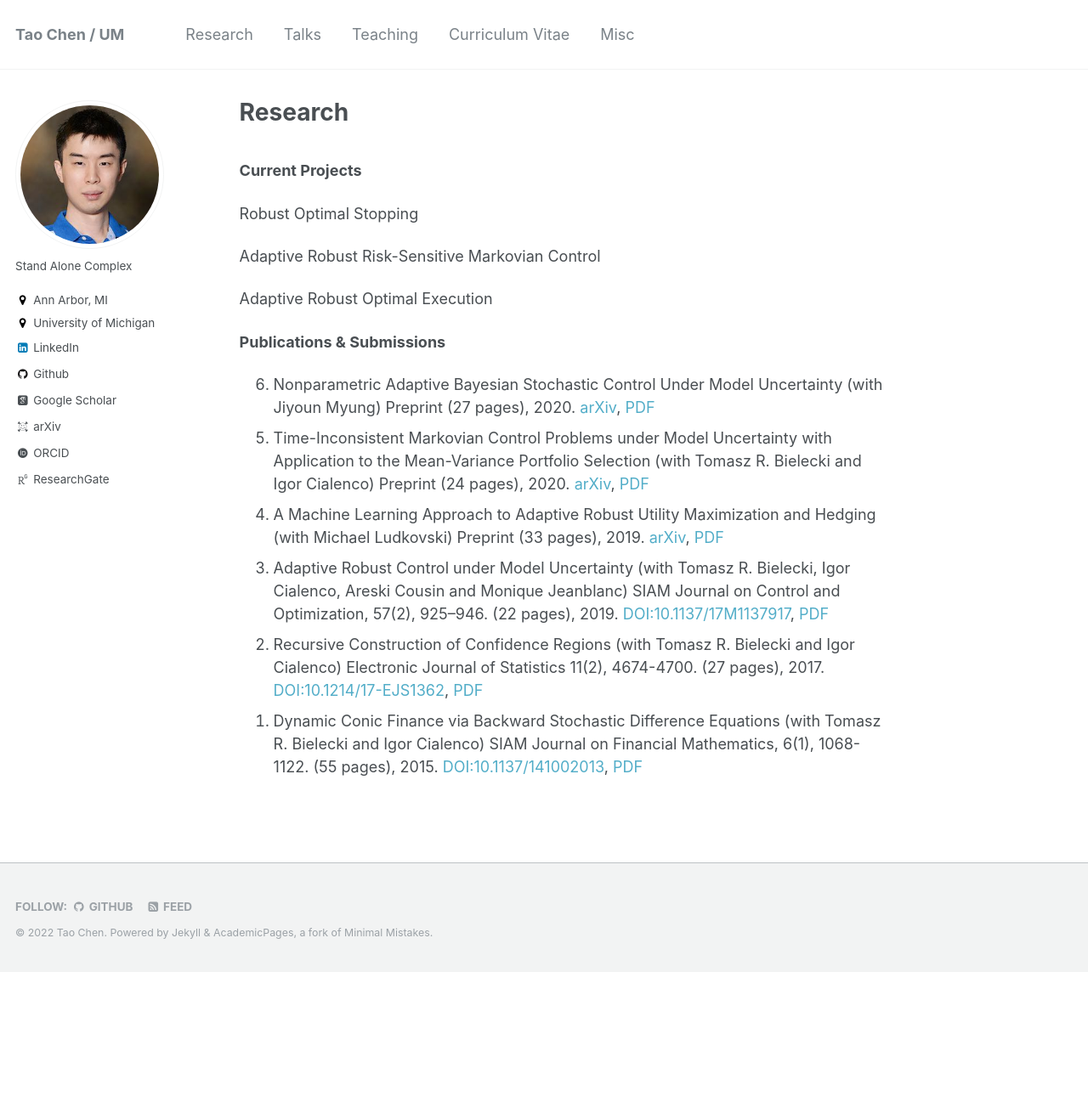
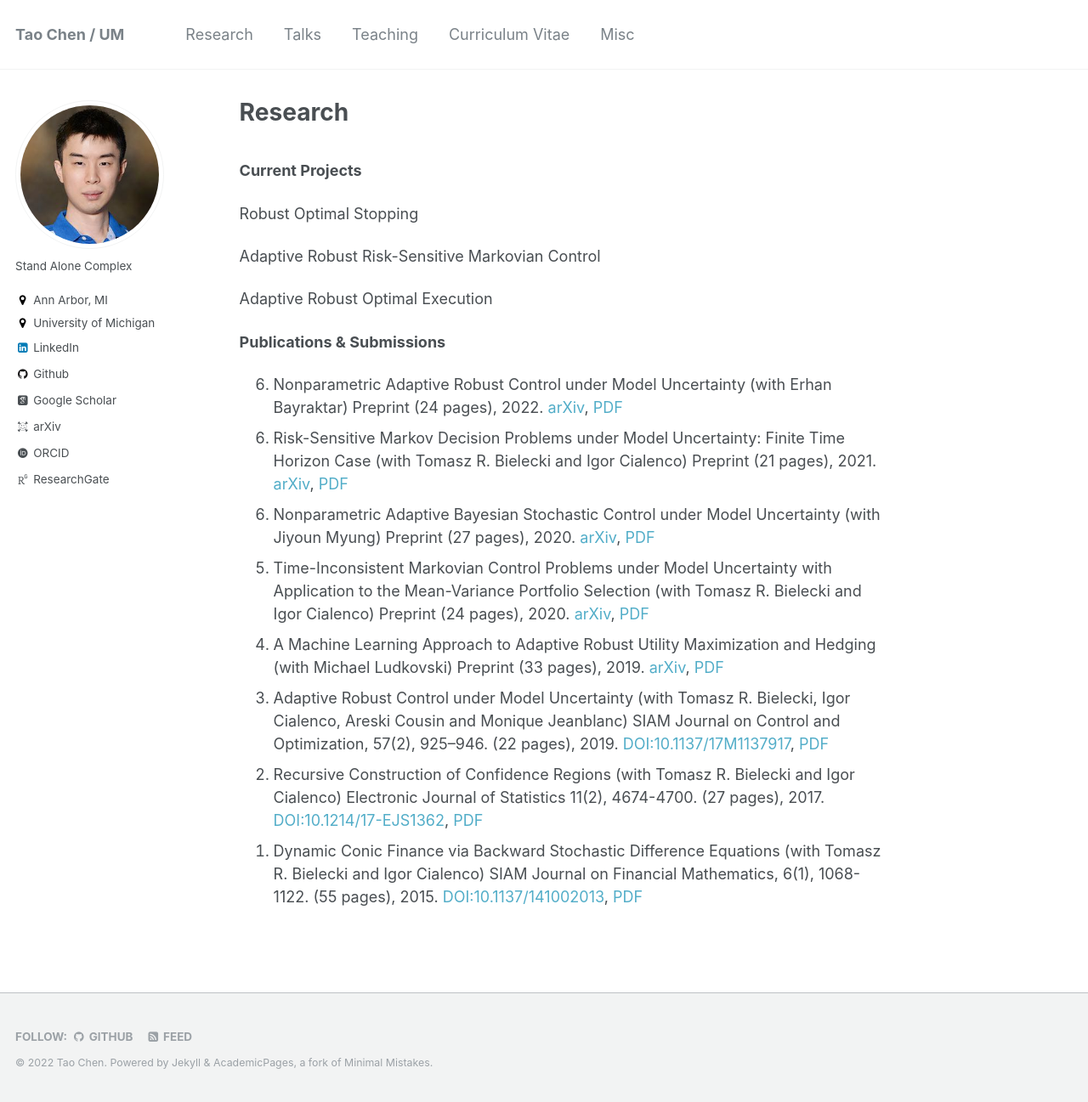
Before and after one commit to cherntodd/cherntodd.github.io, a Jekyll site: the page built from _pages/research.md, in a window 1280 px wide and 1297 px high. Shown: the whole window at 85% size. Built offline with Jekyll 4.4.1, drawn with Linux system fonts in a browser that asks for light colours; some web fonts are replaced.

Commit message:
no message

```diff
--- a/_pages/research.md
+++ b/_pages/research.md
@@ -15,7 +15,9 @@ Adaptive Robust Optimal Execution
 **Publications & Submissions**
 
 <ol>
-    <li value="6">Nonparametric Adaptive Bayesian Stochastic Control Under Model Uncertainty (with Jiyoun Myung) Preprint (27 pages), 2020. <a href="https://arxiv.org/abs/2011.04804">arXiv</a>, <a href="http://taochen.im/files/AdaptiveBayesian.pdf">PDF</a></li>
+    <li value="6">Nonparametric Adaptive Robust Control under Model Uncertainty (with Erhan Bayraktar) Preprint (24 pages), 2022. <a href="https://arxiv.org/abs/2202.10391">arXiv</a>, <a href="http://taochen.im/files/nonprametric.pdf">PDF</a></li>
+    <li value="6">Risk-Sensitive Markov Decision Problems under Model Uncertainty: Finite Time Horizon Case (with Tomasz R. Bielecki and Igor Cialenco) Preprint (21 pages), 2021. <a href="https://arxiv.org/abs/2104.06915">arXiv</a>, <a href="http://taochen.im/files/risk-sensitive.pdf">PDF</a></li>
+    <li value="6">Nonparametric Adaptive Bayesian Stochastic Control under Model Uncertainty (with Jiyoun Myung) Preprint (27 pages), 2020. <a href="https://arxiv.org/abs/2011.04804">arXiv</a>, <a href="http://taochen.im/files/AdaptiveBayesian.pdf">PDF</a></li>
 	<li value="5">Time-Inconsistent Markovian Control Problems under Model Uncertainty with Application to the Mean-Variance Portfolio Selection (with Tomasz R. Bielecki and Igor Cialenco) Preprint (24 pages), 2020. <a href="https://arxiv.org/abs/2002.02604">arXiv</a>, <a href="http://taochen.im/files/Time-Inconsistent.pdf">PDF</a></li>
 	<li value="4">A Machine Learning Approach to Adaptive Robust Utility Maximization and Hedging (with Michael Ludkovski) Preprint (33 pages), 2019. <a href="https://arxiv.org/abs/1912.00244">arXiv</a>, <a href="http://taochen.im/files/optInvInterp.pdf">PDF</a></li>
 	<li value="3">Adaptive Robust Control under Model Uncertainty (with Tomasz R. Bielecki, Igor Cialenco, Areski Cousin and Monique Jeanblanc) SIAM Journal on Control and Optimization, 57(2), 925–946. (22 pages), 2019. <a href="https://doi.org/10.1137/17M1137917">DOI:10.1137/17M1137917</a>, <a href="http://taochen.im/files/Adaptive-Robust-Control.pdf">PDF</a></li>
```
Also changed, not shown: 2 other files.
